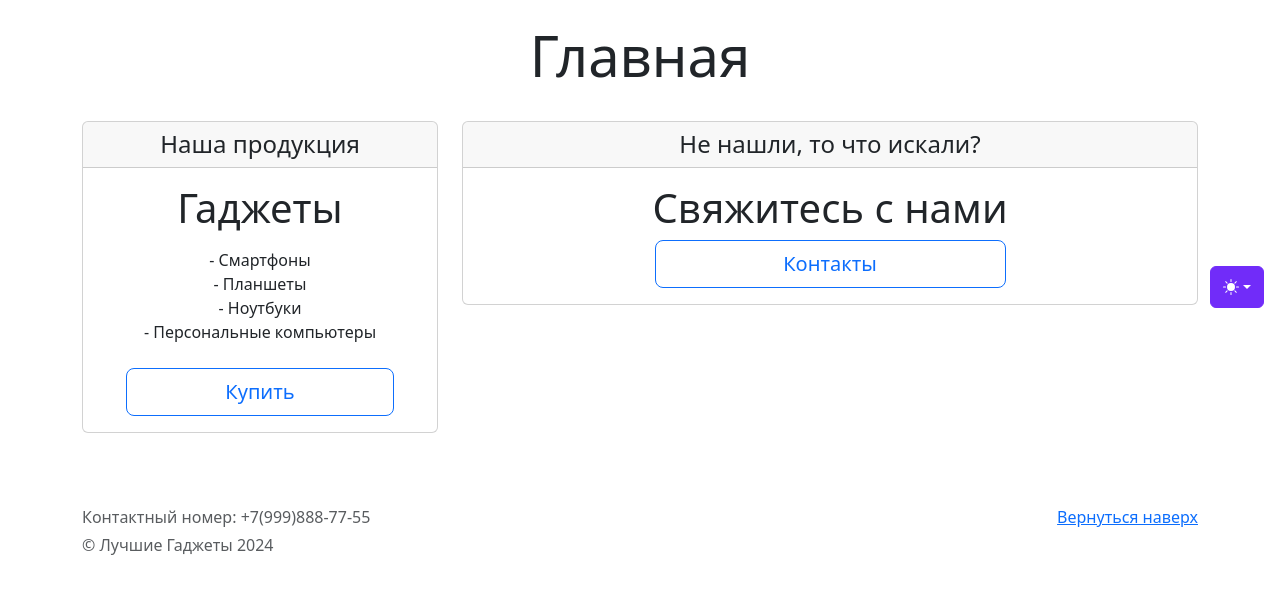
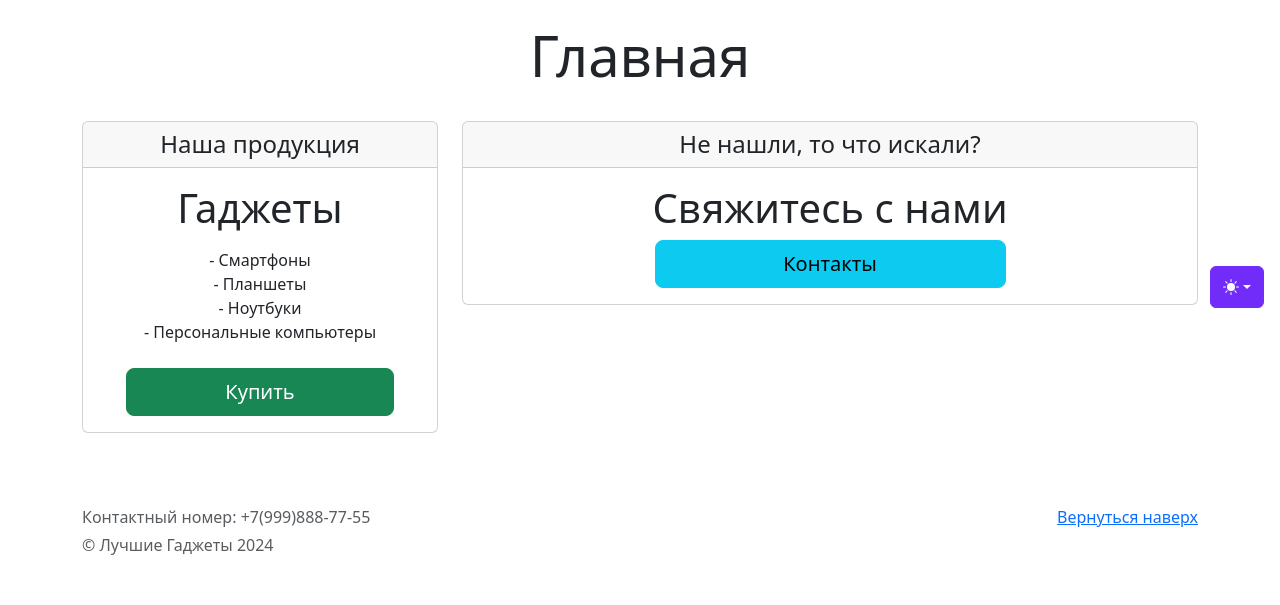
Before and after one commit to EliasN96/DJANGO_HW_2, a Django app: page / in a window 1280 px wide. Shown: the part 476-1081 px from the top of the page. Run offline with Django 5.2, Linux system fonts and the light colour scheme; some libraries are stand-ins or nearby versions.

Commit message:
update catalog/home.html

```diff
--- a/catalog/templates/home.html
+++ b/catalog/templates/home.html
@@ -20,7 +20,7 @@
                         <li>- Персональные компьютеры</li>
                     </ul>
                     <div class="d-grid gap-2 col-10 mx-auto">
-                        <a href="{% url 'catalog:products' %}" type="button" class="btn btn-lg btn-block btn-outline-primary">Купить</a>
+                        <a href="{% url 'catalog:product_list' %}" type="button" class="btn btn-lg btn-block btn-success">Купить</a>
                     </div>
                 </div>
             </div>
@@ -33,7 +33,7 @@
                 <div class="card-body" >
                     <h1 class="card-title pricing-card-title">Свяжитесь с нами</h1>
                     <div class="d-grid gap-2 col-6 mx-auto">
-                        <a href="{% url 'catalog:contacts' %}" type="button" class="btn btn-lg btn-block btn-outline-primary">Контакты</a>
+                        <a href="{% url 'catalog:contacts' %}" type="button" class="btn btn-lg btn-block btn-info">Контакты</a>
                     </div>
                 </div>
             </div>
```
